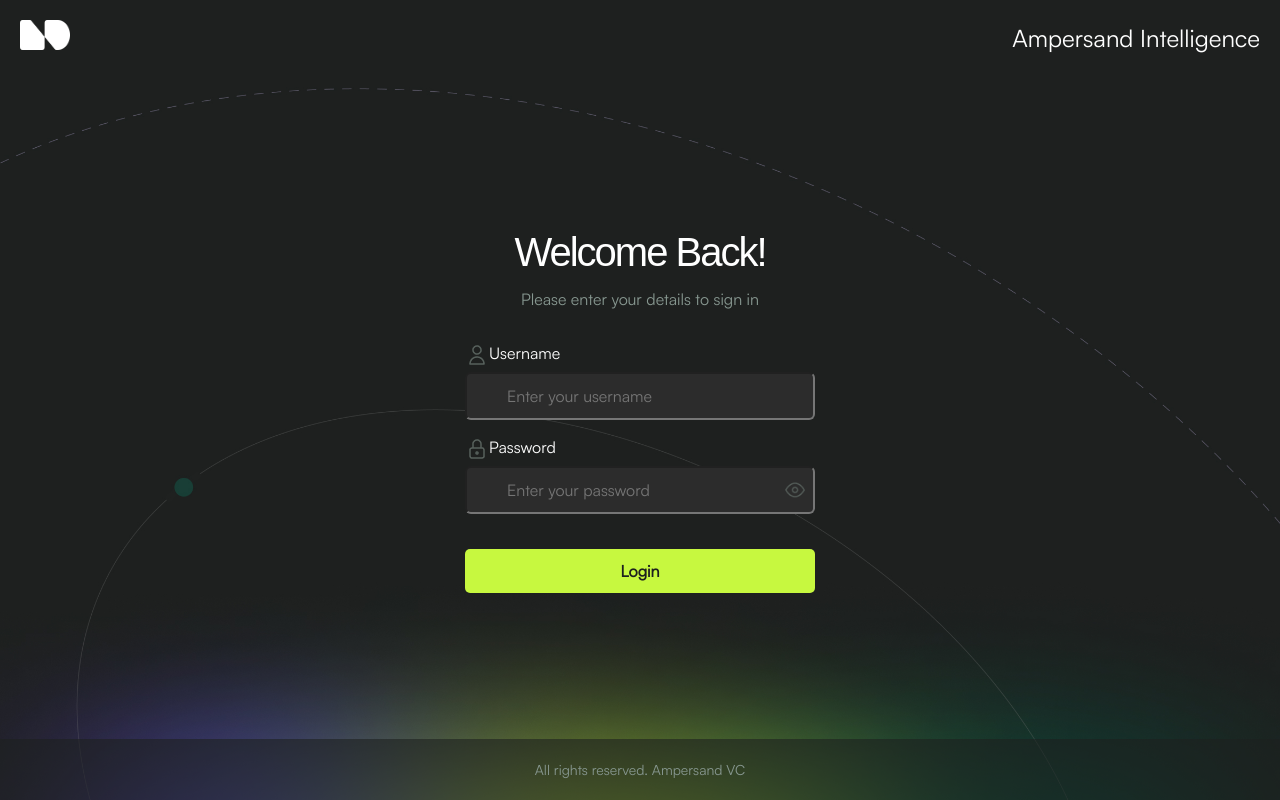
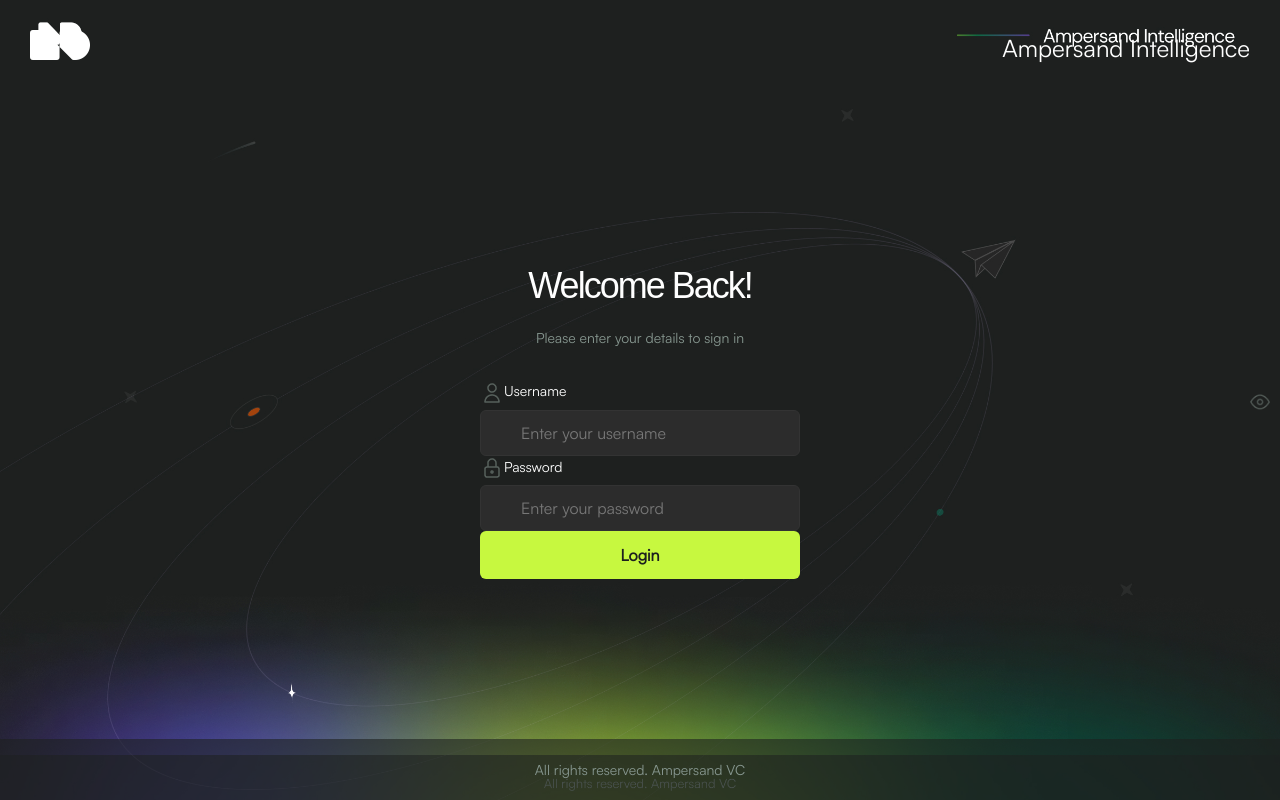
Before and after one commit to aryan-1203/ampersand-intelli, a Next.js app: page /login in a window 1280 px wide. Built offline with nearby package versions, Linux system fonts and the light colour scheme; a web font is replaced by a local one.

Commit message:
_login.scss

```diff
--- a/public/static/scss/components/_login.scss
+++ b/public/static/scss/components/_login.scss
@@ -2,20 +2,22 @@
   display: flex;
   flex-direction: column;
   min-height: 100vh;
-    background-image: url('../../../image/Login\ bg.jpg'); /* Replace with your actual background image */
+  // background-color: #111; /* Dark background as per design */
+  justify-content: center;
+  // align-items: center;
+  background-image: url("../../../image/Login.jpg"); /* Replace with your actual background image */
   background-size: cover;
   background-position: center;
 }
 
-  /* Header section */
 .login-header {
   display: flex;
   justify-content: space-between;
-    padding: 20px;
+  padding: 30px;
   }
 
   .login-logo {
-    width: 50px;
+    width: 60px;
     height: 30px;
   }
 
@@ -25,69 +27,70 @@
     align-self: center;
   }
 
-  /* Central login container */
 .login-container {
   display: flex;
-    flex-direction: column;
+  justify-content: center;
   align-items: center;
-    justify-content: center;
   flex: 1;
 }
 
-  .login-container-logo {
-    width: 150px;
+.login-form {
+  // background-color: #1b1b1b; /* Darker form background */
+  padding: 40px;
+  border-radius: 10px;
+  text-align: center;
+  width: 400px;
+}
+
+.login-heading {
+  font-size: 36px;
+  color: #ffffff;
+  margin-bottom: 10px;
+}
+
+.login-subtext {
+  font-size: 14px;
+  color: #879790;
+  margin-bottom: 30px;
+}
+
+.login-label {
+  color: #ffffff;
+  font-size: 14px;
+  margin-bottom: 5px;
+  display: block;
+  text-align: left;
+}
+
+.login-input-container {
   margin-bottom: 20px;
 }
 
-  /* Form styling */
-  .login-form {
-    display: flex;
-    flex-direction: column;
-    align-items: center;
-    padding: 40px;
-    border-radius: 10px;
-  }
-
-  .login-heading {
-    font-size: 40px;
-    margin-bottom: 5px;
-    color: #fff;
-  }
-
-  .login-subtext {
-    font-size: 16px;
-    margin-bottom: 30px;
-    color: #879790;
-  }
-
-  .login-label {
-    align-self: flex-start;
-    margin-bottom: 5px;
-    color: #fff;
+.login-input-wrapper {
+  position: relative;
 }
 
 .login-input {
-    display: flex;
-    align-items: center;
+  width: 100%;
+  padding: 10px 40px; /* Add padding to accommodate icons */
   background-color: #2c2c2c; /* Matches the background color */
+  border: 1px solid #333;
   border-radius: 6px;
-    padding: 10px;
-    width: 350px;
-    margin-bottom: 15px;
   color: #fff;
+  outline: none;
+
+  &::placeholder {
+    color: #777;
+  }
 }
 
-  .login-username {
-    margin-bottom: 15px;
-  }
-
-  .login-password-container {
-    position: relative;
-    width: 100%;
-  }
-
-  .login-password {
-    width: 100%;
+.login-input-icon {
+  position: absolute;
+  top: 50%;
+  left: 10px;
+  transform: translateY(-50%);
+  width: 20px;
+  height: 20px;
 }
 
 .login-password-toggle {
@@ -98,62 +101,43 @@
   cursor: pointer;
 }
 
+.login-password-toggle-icon {
+  width: 20px;
+  height: 20px;
+}
+
 .login-button {
   width: 100%;
-    padding: 10px;
-    background-color: #c7f83f;
+  padding: 12px;
+  background-color: #c7f83f; /* Bright button color */
   border: none;
-    border-radius: 5px;
+  border-radius: 6px;
   cursor: pointer;
-    margin-top: 20px;
-    transition: background-color 0.3s ease;
-    color: #1d201f;
   font-size: 16px;
   font-weight: 600;
+  color: #1d201f;
+  transition: background-color 0.3s ease;
+
+  &:hover {
+    background-color: #ffffff;
+  }
 }
 
-  .login-button:hover {
-    background-color: #ffffff;
-  }
-
-  /* Footer styling */
 .login-footer {
   text-align: center;
   padding: 20px;
   background-color: #1D201F99;
   color: #879790;
   font-size: 14px;
+  z-index: 4;
+}
+.text-icon-container {
+  display: flex;
+  align-items: center;
 }
 
-  .login-input-container {
-    position: relative;
-    margin-bottom: 20px;
+.header-icon {
+  width: 80px; /* Adjust size as needed */
+  height: 2px;
+  margin-right: 10px; /* Space between icon and text */
 }
-
-  .login-input-icon {
-    position: absolute;
-    top: 50%;
-    left: 10px; /* Adjust the position as needed */
-    transform: translateY(-50%);
-    width: 20px; /* Adjust size as needed */
-    height: 20px;
-    pointer-events: none; /* Prevents the icon from capturing mouse events */
-  }
-
-  .login-input {
-    padding-left: 40px; /* Adjust padding to make room for the icon */
-  }
-
-  .login-password-toggle {
-    position: absolute;
-    margin-top: -10px;
-    top: 50%;
-    right: 10px; /* Adjust the position as needed */
-    transform: translateY(-50%);
-    cursor: pointer;
-  }
-
-  .login-password-toggle-icon {
-    width: 20px; /* Adjust size as needed */
-    height: 20px;
-  }
```
Lines whose indentation alone changed are shown as unchanged.
